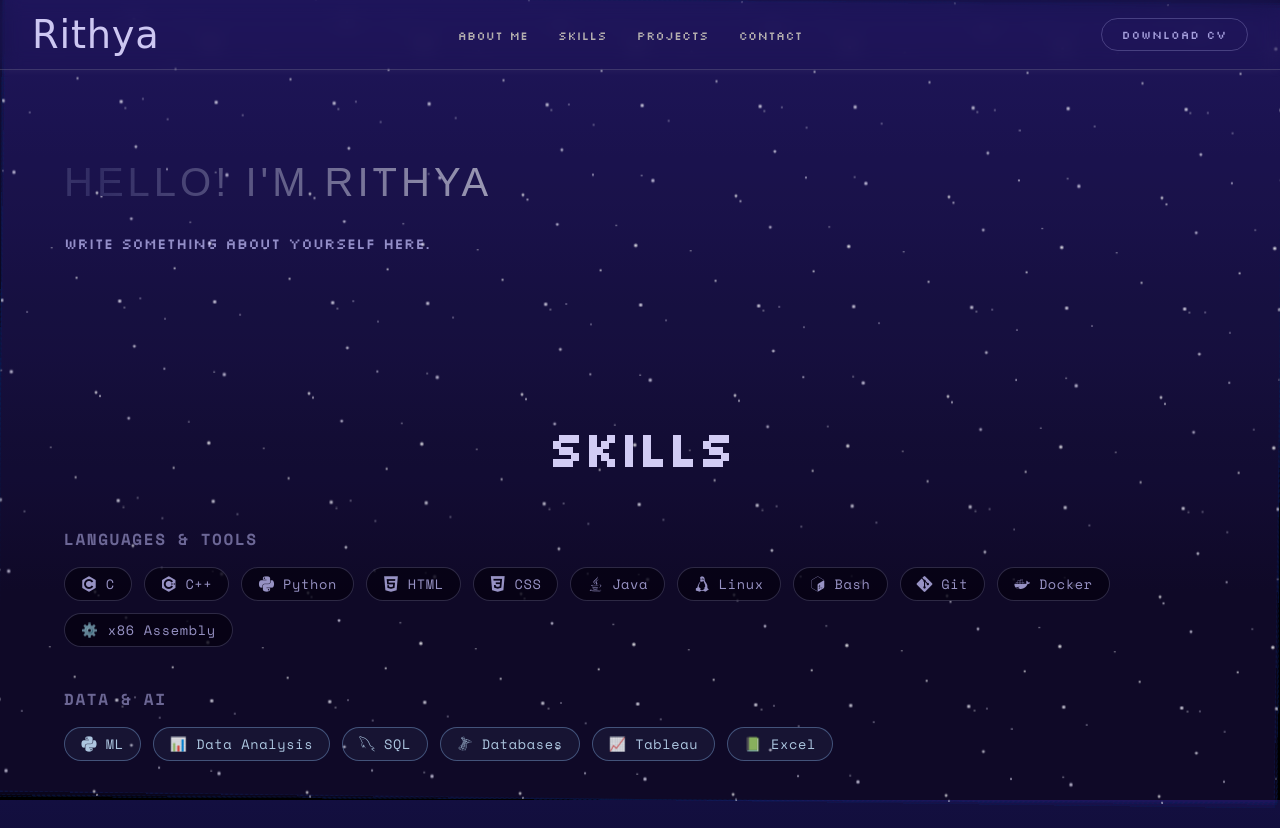
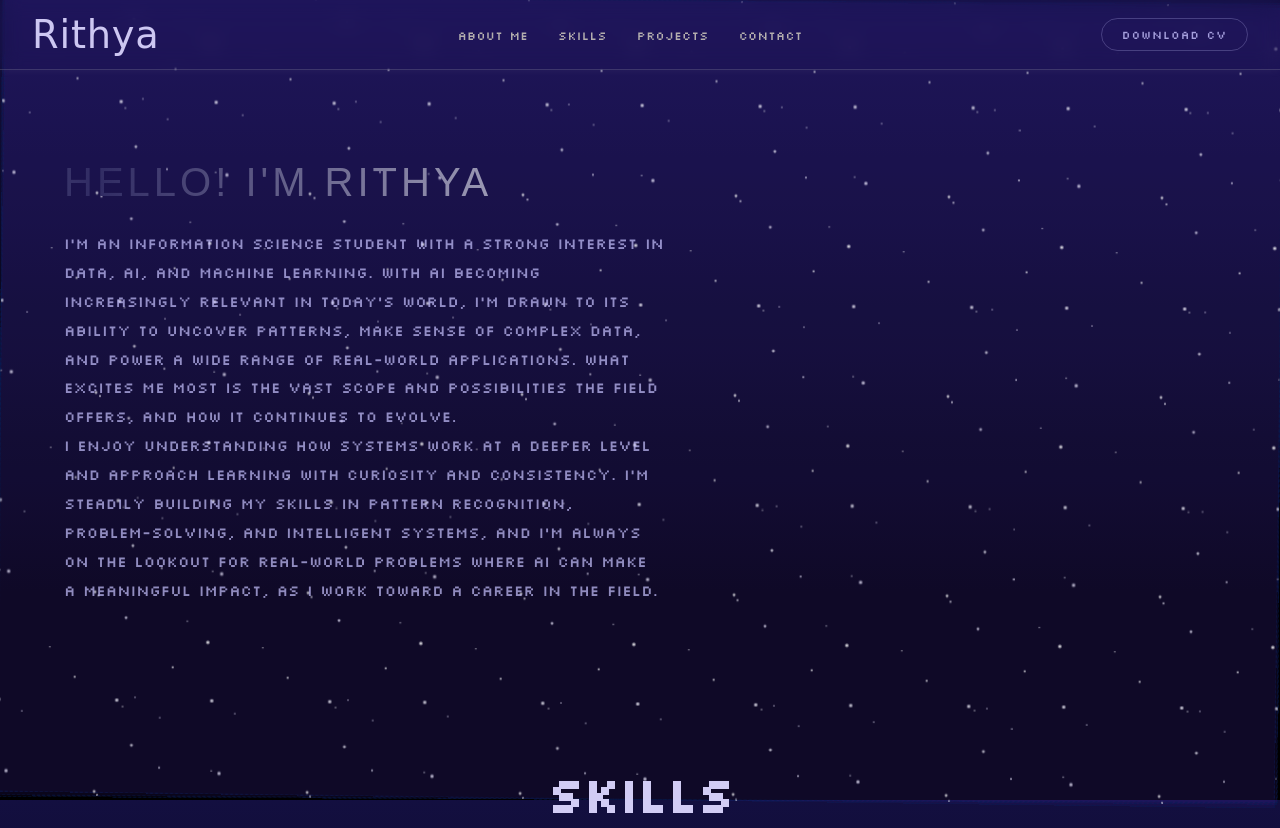
Before and after one commit to riti2043/Portfolio_, a plain HTML site: page index.html in a window 1280 px wide. Shown: the top 828 px of the page. Drawn offline with nearby package versions, Linux system fonts and the light colour scheme; a web font is replaced by a local one.

Commit message:
Update index.html

```diff
--- a/index.html
+++ b/index.html
@@ -1,6 +1,10 @@
 <!DOCTYPE html>
 <html lang="en">
 <head>
+  <link rel="preconnect" href="https://fonts.googleapis.com">
+  <link rel="preconnect" href="https://fonts.gstatic.com" crossorigin>
+  <link href="https://fonts.googleapis.com/css2?family=Syne:wght@400..800&display=swap" rel="stylesheet">
+
   <link href="https://fonts.googleapis.com/css2?family=Caudex&display=swap" rel="stylesheet">
   <link href="https://fonts.googleapis.com/css2?family=Silkscreen&display=swap" rel="stylesheet">
 
@@ -30,7 +34,9 @@
 <main>
 <section id="about" class="about-section">
   <p class="shimmer-text">Hello! I'm Rithya</p>
-  <p class="about-text">Write something about yourself here.</p>
+  <p class="about-text">I’m an Information Science student with a strong interest in data, AI, and machine learning. With AI becoming increasingly relevant in today’s world, I’m drawn to its ability to uncover patterns, make sense of complex data, and power a wide range of real-world applications. What excites me most is the vast scope and possibilities the field offers, and how it continues to evolve.</p>
+
+<p class="about-text">I enjoy understanding how systems work at a deeper level and approach learning with curiosity and consistency. I’m steadily building my skills in pattern recognition, problem-solving, and intelligent systems, and I’m always on the lookout for real-world problems where AI can make a meaningful impact, as I work toward a career in the field.</p>
 </section>
 <section id="skills" class="skills-section">
   <h2 class="skills-heading">Skills</h2>
```
